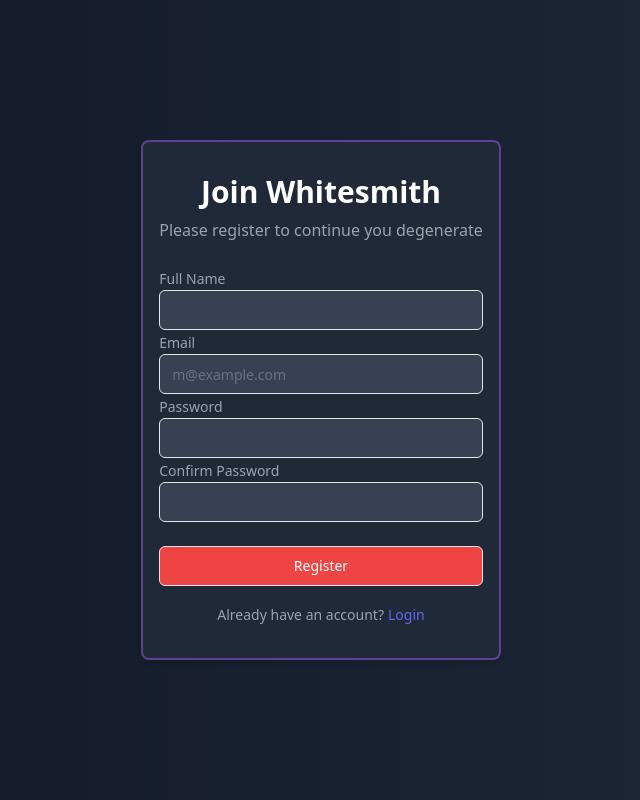
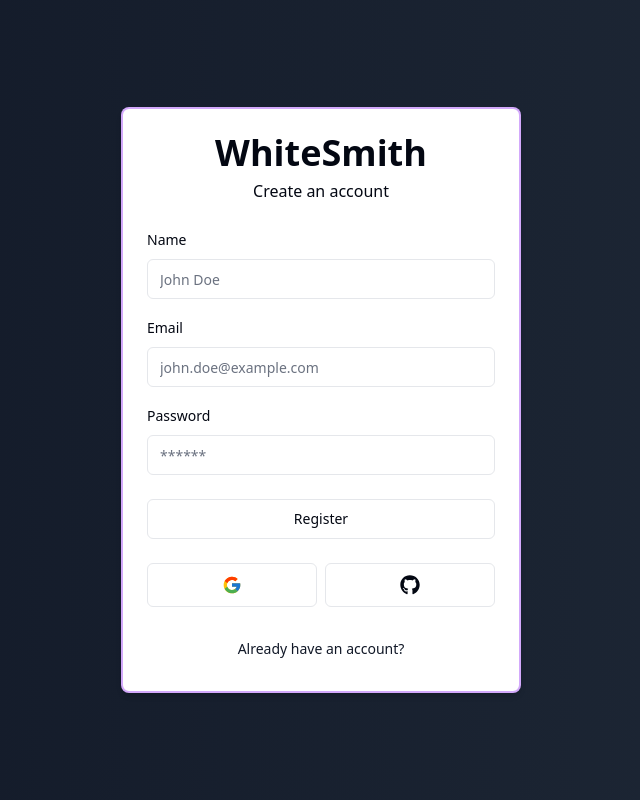
Before and after one commit to SemionChi/whitesmith, a Next.js app: page /register in a window 1280 px wide. Shown: the whole page, without its empty margins (319-959 px from the left). Built offline with nearby package versions, Linux system fonts and the light colour scheme.

Commit message:
too much

```diff
--- /dev/null
+++ b/actions/register.ts
@@ -0,0 +1,31 @@
+"use server";
+import bcrypt from "bcrypt";
+import { db } from "@/lib/db";
+import { RegisterSchema } from "@/schemas";
+import * as z from "zod";
+import { getUserByEmail } from "@/data/user";
+
+export const register = async (values: z.infer<typeof RegisterSchema>) => {
+  const validateFields = RegisterSchema.safeParse(values);
+  if (!validateFields.success) {
+    return { error: "invalid fields!" };
+  }
+
+  const { name, email, password } = validateFields.data;
+
+  const hashedPassword = await bcrypt.hash(password, 10);
+
+  const exisitngUser = await getUserByEmail(email);
+  if (exisitngUser) {
+    return { error: "Email already used" };
+  }
+
+  await db.user.create({
+    data: {
+      name,
+      email,
+      password: hashedPassword,
+    },
+  });
+  return { success: "User created" };
+};
--- a/app/(auth)/login/page.tsx
+++ b/app/(auth)/login/page.tsx
@@ -6,6 +6,6 @@
 import { CardWrapper } from "@/components/auth/card-wrapper";
 import { LoginForm } from "@/components/auth/login-form";
 
-export default function Login_test() {
+export default function Login() {
   return <LoginForm />;
 }
--- a/app/(auth)/register/page.tsx
+++ b/app/(auth)/register/page.tsx
@@ -1,75 +1,11 @@
-import React from "react";
+import { Label } from "@/components/ui/label";
+import { Input } from "@/components/ui/input";
 import { Button } from "@/components/ui/button";
 import Link from "next/link";
-import { Label } from "@/components/ui/label";
-import { Input } from "@/components/ui/input";
-import { LoginButton } from "@/components/auth/login-button";
 
-function Register() {
-  return (
-    <main className="flex flex-col items-center justify-center min-h-screen ">
-      <div className="w-full max-w-md px-4 py-8 bg-gray-800 rounded-lg shadow-md border-purple-500 border-2 border-opacity-50 shadow-2xl">
-        <h2 className="text-3xl font-bold text-center">Join Whitesmith</h2>
-        <p className="text-gray-400 mt-2 text-center">
-          Please register to continue you degenerate
-        </p>
-        <div className="mt-6">
-          <Label className="text-gray-400" htmlFor="name">
-            Full Name
-          </Label>
-          <Input
-            className="px-3 py-2 bg-gray-700 rounded-md"
-            id="name"
-            type="text"
-          />
-          <Label className="mt-4 text-gray-400" htmlFor="email">
-            Email
-          </Label>
-          <Input
-            className="px-3 py-2 bg-gray-700 rounded-md"
-            id="email"
-            placeholder="m@example.com"
-            required
-            type="email"
-          />
-          <Label className="mt-4 text-gray-400" htmlFor="password">
-            Password
-          </Label>
-          <Input
-            className="px-3 py-2 bg-gray-700 rounded-md"
-            id="password"
-            type="password"
-          />
-          <Label className="mt-4 text-gray-400" htmlFor="confirm-password">
-            Confirm Password
-          </Label>
-          <Input
-            className="px-3 py-2 bg-gray-700 rounded-md"
-            id="confirm-password"
-            type="password"
-          />
-        </div>
-        <div className="text-center mt-6">
-          <Button className="w-full py-2 bg-red-500 hover:bg-red-600 rounded-md text-white text-sm">
-            Register
-          </Button>
-        </div>
-        <div className="text-center mt-4">
-          <span className="text-gray-400 text-sm">
-            Already have an account?
-          </span>
-          <LoginButton>
-            <Link
-              className="text-indigo-500 hover:text-indigo-600 text-sm ml-1"
-              href="#"
-            >
-              Login
-            </Link>
-          </LoginButton>
-        </div>
-      </div>
-    </main>
-  );
+import { CardWrapper } from "@/components/auth/card-wrapper";
+import { RegisterForm } from "@/components/auth/register-form";
+
+export default function Register() {
+  return <RegisterForm />;
 }
-
-export default Register;
--- /dev/null
+++ b/components/auth/register-form.tsx
@@ -0,0 +1,122 @@
+"use client";
+import { CardWrapper } from "./card-wrapper";
+import * as z from "zod";
+import { RegisterSchema } from "@/schemas";
+import { useForm } from "react-hook-form";
+import { zodResolver } from "@hookform/resolvers/zod";
+import {
+  Form,
+  FormControl,
+  FormField,
+  FormItem,
+  FormLabel,
+  FormMessage,
+} from "@/components/ui/form";
+import { Input } from "../ui/input";
+import { Button } from "../ui/button";
+import { FormError } from "../form-error";
+import { FormSuccsess } from "../form-succsess";
+import { register } from "@/actions/register";
+import { useState, useTransition } from "react";
+export const RegisterForm = () => {
+  const [error, setError] = useState<string | undefined>("");
+  const [success, setSuccess] = useState<string | undefined>("");
+  const [isPending, startTransition] = useTransition();
+  const form = useForm<z.infer<typeof RegisterSchema>>({
+    resolver: zodResolver(RegisterSchema),
+    defaultValues: {
+      email: "",
+      password: "",
+      name: "",
+    },
+  });
+
+  const onSubmit = (values: z.infer<typeof RegisterSchema>) => {
+    startTransition(() => {
+      register(values).then((data) => {
+        setError(data.error);
+        setSuccess(data.success);
+      });
+    });
+  };
+  return (
+    <CardWrapper
+      headerLabel={
+        <>
+          <div className="justify-center text-4xl font-bold">WhiteSmith</div>
+          <div>Create an account</div>
+        </>
+      }
+      backButtonLabel="Already have an account?"
+      backButtonHref="/login"
+      showSocial
+    >
+      <Form {...form}>
+        <form onSubmit={form.handleSubmit(onSubmit)} className="space-y-6">
+          <div className="space-y-4">
+            <FormField
+              control={form.control}
+              name="name"
+              render={({ field }) => (
+                <FormItem>
+                  <FormLabel>Name</FormLabel>
+                  <FormControl>
+                    <Input
+                      {...field}
+                      disabled={isPending}
+                      placeholder="John Doe"
+                    />
+                  </FormControl>
+                  <FormMessage />
+                </FormItem>
+              )}
+            />
+            <FormField
+              control={form.control}
+              name="email"
+              render={({ field }) => (
+                <FormItem>
+                  <FormLabel>Email</FormLabel>
+                  <FormControl>
+                    <Input
+                      {...field}
+                      disabled={isPending}
+                      placeholder="john.doe@example.com"
+                      type="email"
+                    />
+                  </FormControl>
+                  <FormMessage />
+                </FormItem>
+              )}
+            />
+
+            <FormField
+              control={form.control}
+              name="password"
+              render={({ field }) => (
+                <FormItem>
+                  <FormLabel>Password</FormLabel>
+                  <FormControl>
+                    <Input
+                      {...field}
+                      disabled={isPending}
+                      placeholder="******"
+                      type="password"
+                    />
+                  </FormControl>
+                  <FormMessage />
+                </FormItem>
+              )}
+            />
+          </div>
+
+          <FormError message={error} />
+          <FormSuccsess message={success} />
+          <Button disabled={isPending} type="submit" className="w-full">
+            Register
+          </Button>
+        </form>
+      </Form>
+    </CardWrapper>
+  );
+};
--- /dev/null
+++ b/data/user.ts
@@ -0,0 +1,19 @@
+import { db } from "@/lib/db";
+
+export const getUserByEmail = async (email: string) => {
+  try {
+    const user = await db.user.findUnique({ where: { email } });
+    return user;
+  } catch {
+    return null;
+  }
+};
+
+export const getUserById = async (id: string) => {
+  try {
+    const user = await db.user.findUnique({ where: { id } });
+    return user;
+  } catch {
+    return null;
+  }
+};
--- /dev/null
+++ b/lib/db.ts
@@ -0,0 +1,9 @@
+import { PrismaClient } from "@prisma/client";
+
+declare global {
+  var prisma: PrismaClient | undefined;
+}
+
+export const db = globalThis.prisma || new PrismaClient();
+
+if (process.env.NODE_ENV !== "production") globalThis.prisma = db;
--- a/schemas/index.ts
+++ b/schemas/index.ts
@@ -8,3 +8,15 @@
     message: "Password is required",
   }),
 });
+
+export const RegisterSchema = z.object({
+  email: z.string().email({
+    message: "Email is required",
+  }),
+  password: z.string().min(6, {
+    message: "Password minimum is 6 chars",
+  }),
+  name: z.string().min(1, {
+    message: "Name is required",
+  }),
+});
```
Also changed, not shown: package.json (+6 -1 lines), 2 other files (tests, documents, lock files or other folders).
